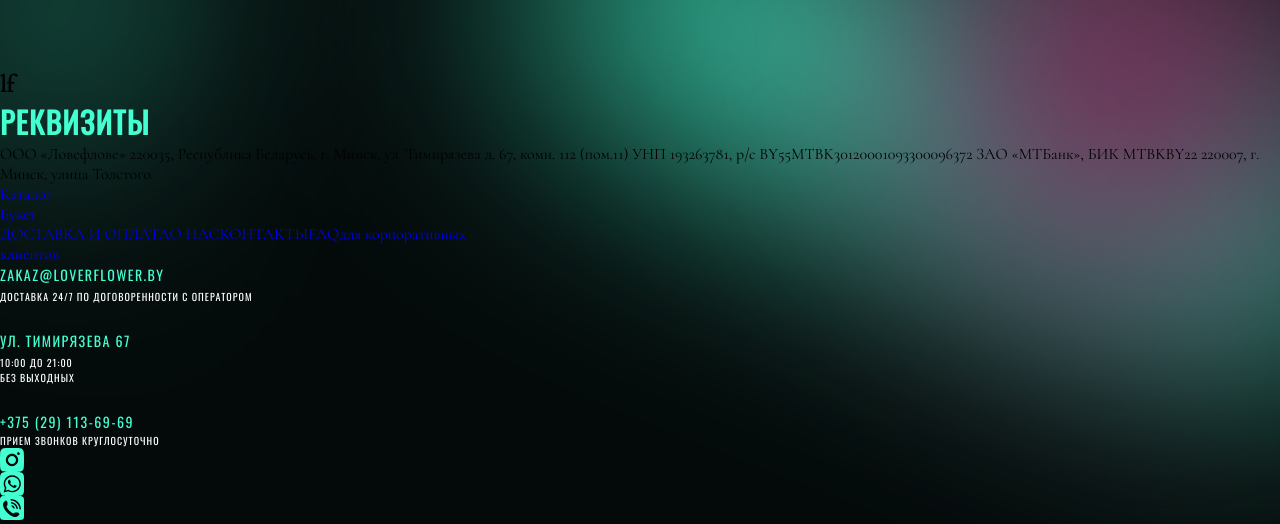
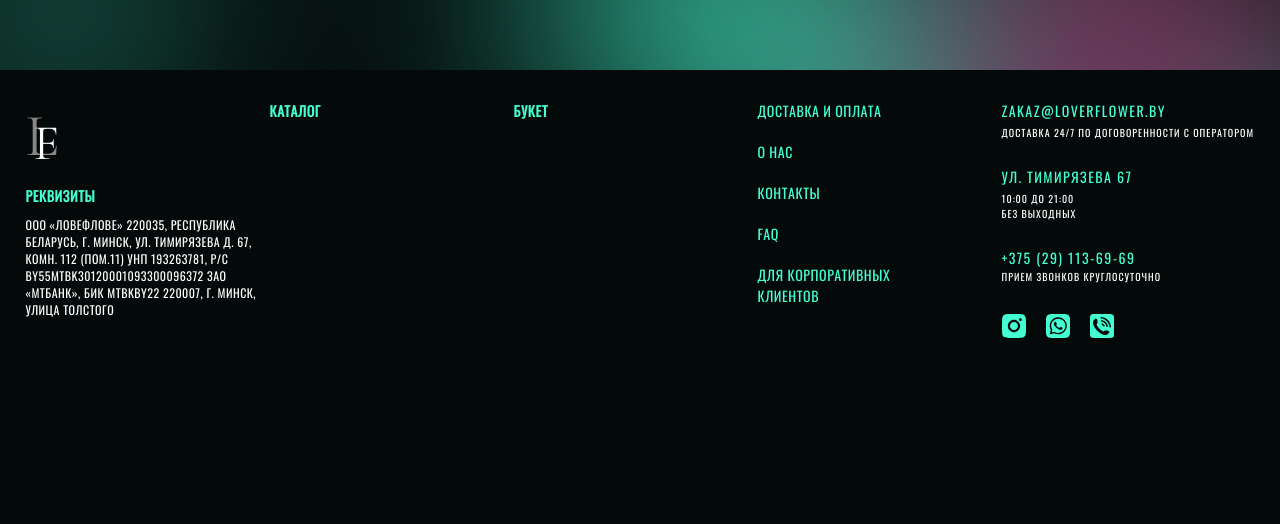
Before and after one commit to jgerba/flower-react-client, a React (Create React App) app: page / in a window 1280 px wide. Shown: the part 6384-6908 px from the top of the page. After the commit the page ends 6791 px from the top, so only its background shows below. Built offline with nearby package versions, Linux system fonts and the light colour scheme.

Commit message:
footer added

```diff
--- a/src/components/Footer.jsx
+++ b/src/components/Footer.jsx
@@ -1,39 +1,59 @@
 import { NavLink } from 'react-router-dom';
 
-import TextHeader from './UI/TextHeader';
+import Logo from './Logo';
 import AddressPanel from './AddressPanel';
 import SocialPanel from './SocialPanel';
 
+import classes from './Footer.module.css';
+
 function Footer() {
     return (
-        <footer>
-            <h2>lf</h2>
-            <div>
-                <TextHeader>реквизиты</TextHeader>
-                <p>
+        <footer className={classes.footer}>
+            <div className={`${classes.column} ${classes.credentials}`}>
+                <Logo className={classes.logo} />
+                <h3 className={classes.header}>реквизиты</h3>
+                <p className={classes.descr}>
                     ООО «Ловефлове» 220035, Республика Беларусь, г. Минск, ул.
                     Тимирязева д. 67, комн. 112 (пом.11) УНП 193263781, р/с
                     BY55MTBK30120001093300096372 ЗАО «МТБанк», БИК MTBKBY22
                     220007, г. Минск, улица Толстого
                 </p>
             </div>
-            <div>
-                <NavLink to="/catalogue">Каталог</NavLink>
+            <div className={`${classes.column} ${classes.catalogue}`}>
+                <h3>
+                    <NavLink className={classes.header} to="/catalogue">
+                        Каталог
+                    </NavLink>
+                </h3>
             </div>
-            <div>
-                <NavLink to="/catalogue">Букет</NavLink>
+            <div className={`${classes.column} ${classes.bouquet}`}>
+                <h3>
+                    <NavLink className={classes.header} to="/catalogue">
+                        Букет
+                    </NavLink>
+                </h3>
             </div>
-            <div>
-                <NavLink to="/payment">ДОСТАВКА И ОПЛАТА</NavLink>
-                <NavLink to="/about">О НАС</NavLink>
-                <NavLink to="/contacts">КОНТАКТЫ</NavLink>
-                <NavLink to="/faq">FAQ</NavLink>
-                <NavLink to="/corporate">
+            <div className={`${classes.column} ${classes.links}`}>
+                <NavLink className={classes.header} to="/payment">
+                    ДОСТАВКА И ОПЛАТА
+                </NavLink>
+                <NavLink className={classes.header} to="/about">
+                    О НАС
+                </NavLink>
+                <NavLink className={classes.header} to="/contacts">
+                    КОНТАКТЫ
+                </NavLink>
+                <NavLink className={classes.header} to="/faq">
+                    FAQ
+                </NavLink>
+                <NavLink className={classes.header} to="/corporate">
                     для корпоративных <br /> клиентов
                 </NavLink>
             </div>
-            <AddressPanel footer={true} />
-            <SocialPanel />
+            <div className={`${classes.column} ${classes.address}`}>
+                <AddressPanel footer={true} />
+                <SocialPanel className={classes.social} />
+            </div>
         </footer>
     );
 }
--- /dev/null
+++ b/src/components/Footer.module.css
@@ -0,0 +1,84 @@
+.footer {
+    display: grid;
+    grid-template-columns: repeat(12, 1fr);
+    grid-template-areas: '. cred cred cat cat bok bok links links adr adr .';
+
+    width: 100%;
+    height: 337px;
+
+    padding-top: 30px;
+
+    background-color: var(--customBlack);
+}
+
+.header {
+    font-family: Oswald;
+    font-size: 14px;
+    letter-spacing: 0.56px;
+    text-transform: uppercase;
+
+    color: var(--customGreen);
+}
+
+.column {
+    display: flex;
+    flex-direction: column;
+
+    width: 244px;
+}
+
+.descr {
+    font-family: Oswald;
+    font-size: 12px;
+    letter-spacing: 0.48px;
+    text-transform: uppercase;
+
+    color: var(--customWhite);
+}
+
+.credentials {
+    grid-area: cred;
+    gap: 10px;
+}
+
+.logo {
+    height: 75px;
+}
+
+.logo p:first-of-type {
+    top: 0px;
+}
+
+.logo p:last-of-type {
+    top: -59px;
+}
+
+.catalogue {
+    grid-area: cat;
+}
+
+.bouquet {
+    grid-area: bok;
+}
+
+.links {
+    grid-area: links;
+    gap: 20px;
+}
+
+.address {
+    grid-area: adr;
+
+    width: 253px;
+}
+
+.social {
+    position: static;
+    flex-direction: row;
+    justify-content: flex-start;
+    gap: 20px;
+
+    margin-top: 30px;
+
+    width: 112px;
+}
```
